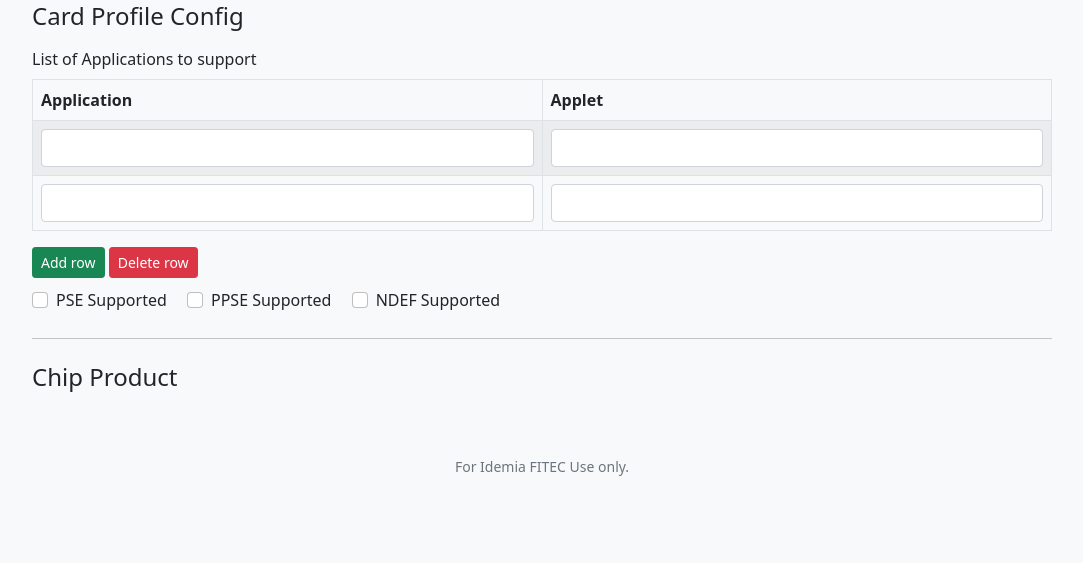
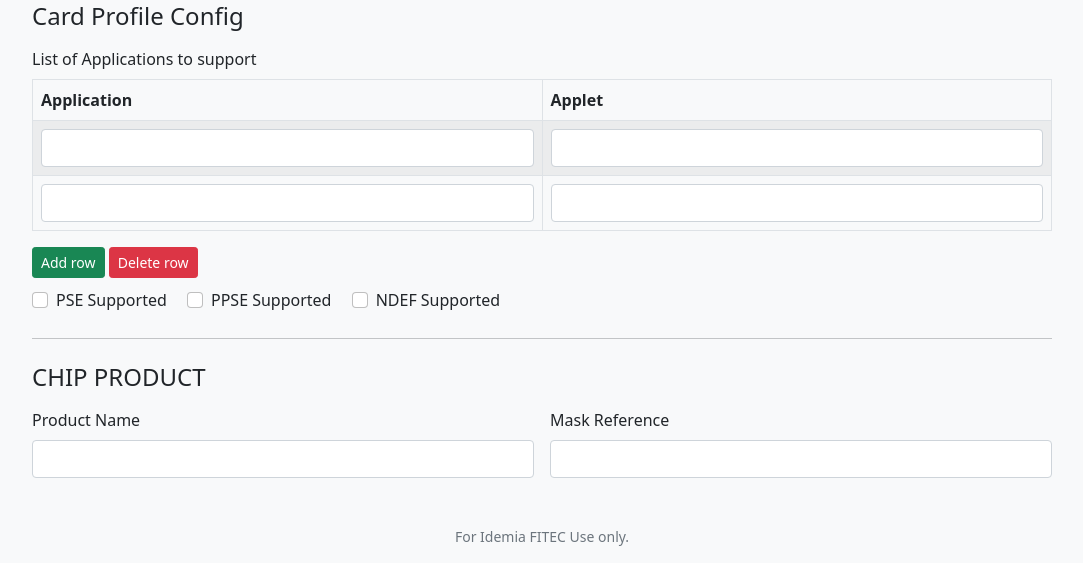
Before and after one commit to er01pr/APPD-v2, a Flask app: page /card in a window 1280 px wide. Shown: the part 254-817 px from the top of the page, without its empty margins (98-1181 px from the left). Before the commit the page ends 730 px from the top, so only its background shows below. Run offline with Flask 2, Linux system fonts and the light colour scheme; data comes from the database, SQL or seed files in the repository; both versions use the stored data as it was after the commit.

Commit message:
Added Productnames in the database

```diff
--- a/app.py
+++ b/app.py
@@ -21,6 +21,7 @@ def home():
     authors = cursor.execute(readdb)
     authors = authors.fetchall()
 
+
     #Convert author tuples to list via list comprehension
     author_list = [author[0] for author in authors]
     print(author_list)
@@ -43,4 +44,17 @@ def home():
 
 def cardconfig():
 
-    return render_template("cardconfig.html")
+    #Configure App to connect with the SQLite Database
+    connection = sqlite3.connect('appd.db')
+    cursor = connection.cursor()
+
+    #Read and fetch Products in the database.
+    readdb = "SELECT PRODUCT_name FROM Products"
+    products = cursor.execute(readdb)
+    products = products.fetchall()
+
+    #Convert product tuples to list via list comprehension
+    productNames = [product[0] for product in products]
+    print(productNames)
+
+    return render_template("cardconfig.html", productNames=productNames)
--- a/templates/cardconfig.html
+++ b/templates/cardconfig.html
@@ -54,7 +54,27 @@
                     <label class="form-check-label" for="ndef">NDEF Supported</label>
             </div>
         <hr class="my-4">
-        <h4 class="mb-3">Chip Product</h4>
+        <h4 class="mb-3">CHIP PRODUCT</h4>
+        <div class="row g-3">
+            <div class = "col-sm-6">
+                <label for="productNames" class="form-label">Product Name</label>
+                <input id="productName" type="text" class="form-control" list="productNames" name="productName" required>
+                <datalist id="productNames">
+                    {% for product in productNames %}
+                        <option>{{ product }}</option>
+                    {% endfor %}
+                </datalist>
+                <div class="invalid-feedback">
+                    Valid Author Name is required.
+                </div>
+            </div>
+            <div class = "col-sm-6">
+                <label for="maskRef" class="form-label">Mask Reference</label>
+                <input id="maskRef" type="text" class="form-control" required>
+                <div class="invalid-feedback">
+                    Valid version number is required.
+                </div>
+            </div>
     </form>
 </div>
 
```
Also changed, not shown: appd.db.
